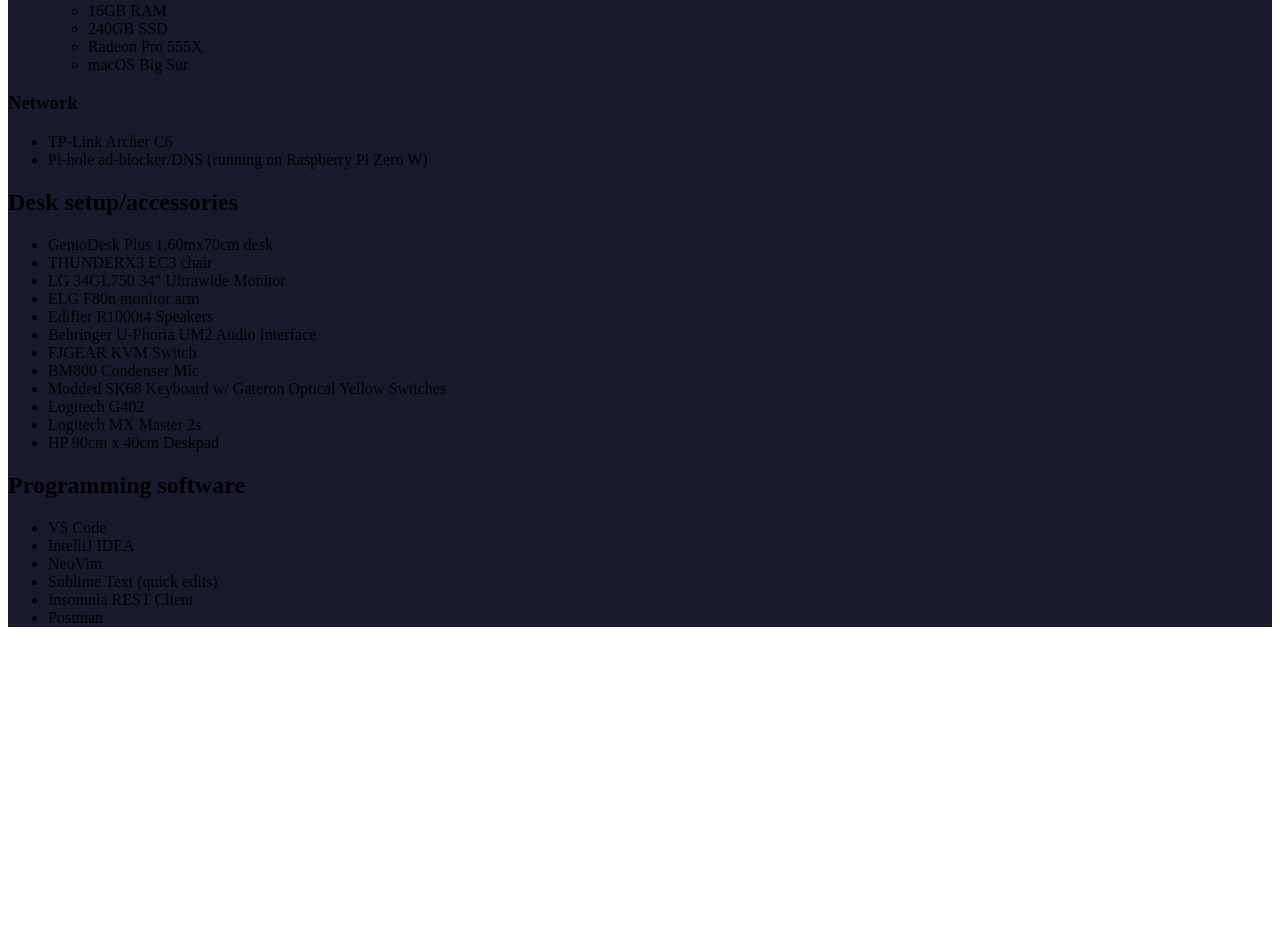
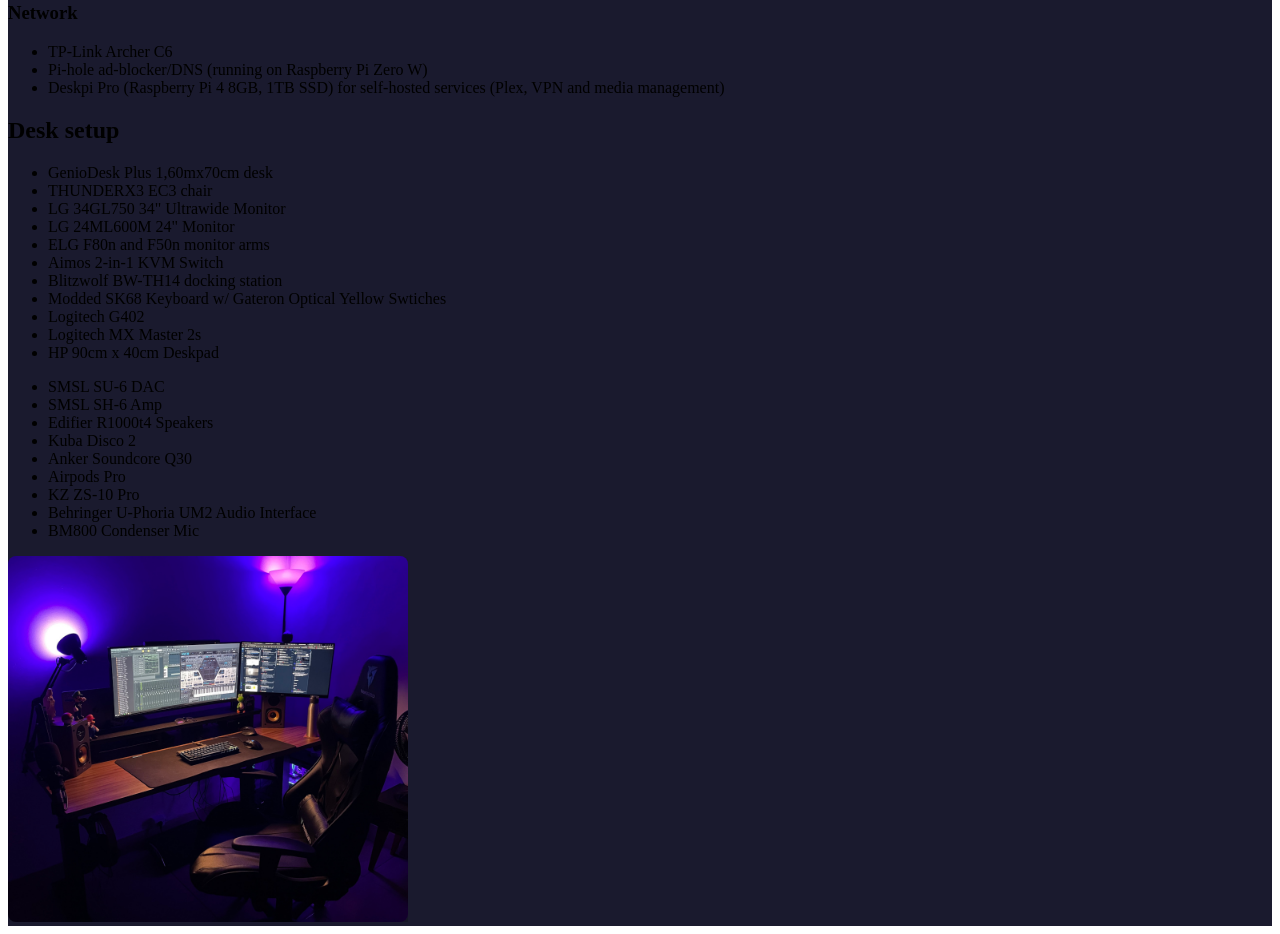
Before and after one commit to mathcale/site, a Next.js app: page /uses in a window 1280 px wide. Shown: the part 627-1561 px from the top of the page. Before the commit the page ends 1270 px from the top, so only its background shows below. Built offline with nearby package versions, Linux system fonts and the light colour scheme.

Commit message:
feat(pages/uses): add new gear and setup picture

```diff
--- /dev/null
+++ b/src/assets/css/uses.module.css
@@ -0,0 +1,4 @@
+.pic {
+  border-radius: 0.5rem;
+  box-shadow: 5px 10px 10px rgba(0, 0, 0, 0.2);
+}
--- a/src/pages/uses.tsx
+++ b/src/pages/uses.tsx
@@ -1,5 +1,10 @@
 import Head from 'next/head';
+import Image from 'next/image';
+
 import { Layout } from '../components';
+
+import styles from '../assets/css/uses.module.css';
+import setupPic from '../assets/img/setup.jpg';
 
 export default function UsesPage() {
   return (
@@ -26,13 +31,9 @@
                     <li className="text-white">32GB XPG Gammix D30 RAM @ 3000MHz (4x8GB)</li>
                     <li className="text-white">RX 5700XT Sapphire Nitro+</li>
                     <li className="text-white">Corsair MP500 480GB NVMe SSD</li>
-                    <li className="text-white">Crucial BX500 240GB SSD</li>
                     <li className="text-white">2x 2TB Seagate Barracuda HDDs</li>
                     <li className="text-white">Lian Li Galahad 360mm Watercooler</li>
                     <li className="text-white">750W XPG Core Reactor 80 Plus Gold Power Supply</li>
-                    <li className="text-white">Windows 10</li>
-                    <li className="text-white">Ubuntu 20.04</li>
-                    <li className="text-white">macOS Big Sur (OpenCore)</li>
                   </ul>
                 </div>
 
@@ -40,13 +41,12 @@
                   <h3 className="text-lg text-white font-bold mb-7">Laptop</h3>
 
                   <ul>
-                    <li className="text-white">15" 2019 Macbook Pro (from my current employer):</li>
+                    <li className="text-white">13" 2020 Macbook Pro:</li>
                     <ul className="list-disc ml-8">
-                      <li className="text-white">Intel Core i7 six-core</li>
+                      <li className="text-white">Apple M1</li>
                       <li className="text-white">16GB RAM</li>
                       <li className="text-white">240GB SSD</li>
-                      <li className="text-white">Radeon Pro 555X</li>
-                      <li className="text-white">macOS Big Sur</li>
+                      <li className="text-white">macOS Monterey</li>
                     </ul>
                   </ul>
                 </div>
@@ -61,23 +61,28 @@
                     <li className="text-white">
                       Pi-hole ad-blocker/DNS (running on Raspberry Pi Zero W)
                     </li>
+                    <li className="text-white">
+                      Deskpi Pro (Raspberry Pi 4 8GB, 1TB SSD) for self-hosted services (Plex, VPN
+                      and media management)
+                    </li>
                   </ul>
                 </div>
               </div>
             </div>
 
             <div className="mt-10 md:col-6 md:mt-0">
-              <h2 className="text-2xl text-white font-bold mb-7">Desk setup/accessories</h2>
+              <h2 className="text-2xl text-white font-bold">Desk setup</h2>
 
-              <ul className="list-inside list-disc">
+              <div className="row mb-7">
+                <div className="md:col-6">
+                  <ul className="list-inside list-disc mt-7">
                     <li className="text-white">GenioDesk Plus 1,60mx70cm desk</li>
                     <li className="text-white">THUNDERX3 EC3 chair</li>
                     <li className="text-white">LG 34GL750 34" Ultrawide Monitor</li>
-                <li className="text-white">ELG F80n monitor arm</li>
-                <li className="text-white">Edifier R1000t4 Speakers</li>
-                <li className="text-white">Behringer U-Phoria UM2 Audio Interface</li>
-                <li className="text-white">FJGEAR KVM Switch</li>
-                <li className="text-white">BM800 Condenser Mic</li>
+                    <li className="text-white">LG 24ML600M 24" Monitor</li>
+                    <li className="text-white">ELG F80n and F50n monitor arms</li>
+                    <li className="text-white">Aimos 2-in-1 KVM Switch</li>
+                    <li className="text-white">Blitzwolf BW-TH14 docking station</li>
                     <li className="text-white">
                       Modded SK68 Keyboard w/ Gateron Optical Yellow Swtiches
                     </li>
@@ -86,20 +91,35 @@
                     <li className="text-white">HP 90cm x 40cm Deskpad</li>
                   </ul>
                 </div>
+
+                <div className="mt-7 md:col-6">
+                  <ul className="list-inside list-disc">
+                    <li className="text-white">SMSL SU-6 DAC</li>
+                    <li className="text-white">SMSL SH-6 Amp</li>
+                    <li className="text-white">Edifier R1000t4 Speakers</li>
+                    <li className="text-white">Kuba Disco 2</li>
+                    <li className="text-white">Anker Soundcore Q30</li>
+                    <li className="text-white">Airpods Pro</li>
+                    <li className="text-white">KZ ZS-10 Pro</li>
+                    <li className="text-white">Behringer U-Phoria UM2 Audio Interface</li>
+                    <li className="text-white">BM800 Condenser Mic</li>
+                  </ul>
+                </div>
               </div>
 
-          <div className="row mt-10">
-            <div className="md:col-12">
-              <h2 className="text-2xl text-white font-bold mb-7">Programming software</h2>
-
-              <ul className="list-inside list-disc">
-                <li className="text-white">VS Code</li>
-                <li className="text-white">IntelliJ IDEA</li>
-                <li className="text-white">NeoVim</li>
-                <li className="text-white">Sublime Text (quick edits)</li>
-                <li className="text-white">Insomnia REST Client</li>
-                <li className="text-white">Postman</li>
-              </ul>
+              {/* <div className="row">
+                <div className="md:col-12"> */}
+              <div className="w-full flex justify-center">
+                <Image
+                  src={setupPic}
+                  width={400}
+                  height={366}
+                  placeholder="blur"
+                  className={styles.pic}
+                />
+              </div>
+              {/* </div>
+              </div> */}
             </div>
           </div>
         </>
```
Also changed, not shown: src/assets/img/setup.jpg (added). Lines whose indentation alone changed are shown as unchanged.
